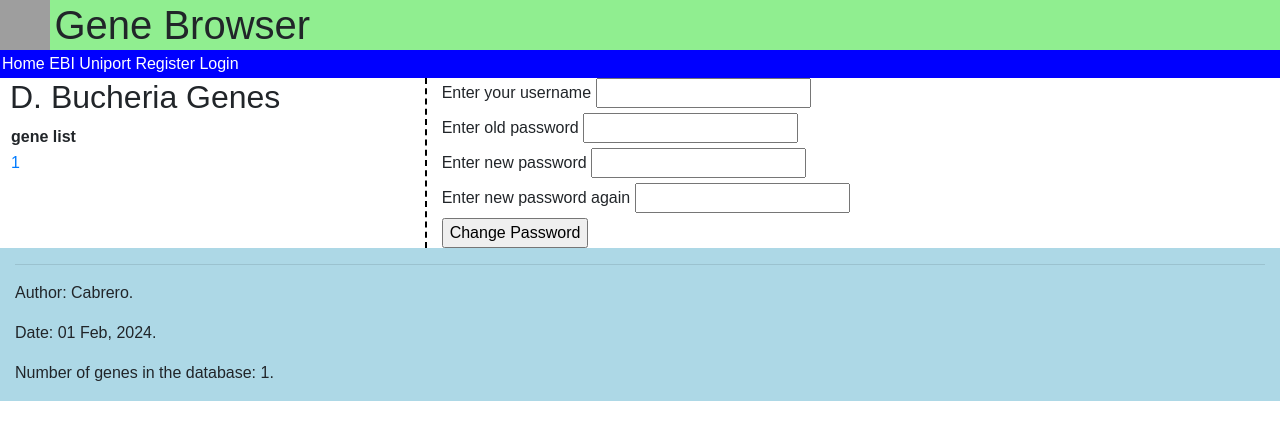
After one commit to yslaoui/django_genomics, a Django app: page /changePassword/ in a window 1280 px wide. The commit adds this page. Shown: the top 440 px of the page. Run offline with Django 3.2, Linux system fonts and the light colour scheme; tables that the repository leaves empty hold one stand-in row (values such as "Sample post"); some libraries are stand-ins or nearby versions; grey boxes are pictures that could not be loaded.

Commit message:
user can change password

```diff
--- /dev/null
+++ b/genedata/templates/genedata/changePassword.html
@@ -0,0 +1,20 @@
+{% extends "./base.html" %}
+{% load bootstrap4 %}
+{% block content %}
+    <form method="post" action="/changePassword/">
+        {% csrf_token %}
+        <label for=""> Enter your username </label>
+        <input type="text" name="username">
+        <br>
+        <label for=""> Enter old password</label>
+        <input type="password" name="password">
+        <br>
+        <label for=""> Enter new password</label>
+        <input type="password" name="newPassword1">
+        <br>
+        <label for=""> Enter new password again</label>
+        <input type="password" name="newPassword2">
+        <br>
+        <input type="submit" value="Change Password">
+    </form>
+{% endblock content %}
--- a/genedata/templates/genedata/header.html
+++ b/genedata/templates/genedata/header.html
@@ -11,26 +11,8 @@
         {% bootstrap_javascript jquery='full' %}
 
         <link rel="stylesheet" type="text/css" href="../static/css/genedata.css">
-        <script>
-            var x, y, z;
-            x = 5;
-            y = 6.6;
-            z = "Hello";
-            z = z + "World";
-            console.log(z);
-            function changePage()
-            {
-                console.log("changing page...");
-                var h1_elements = document.querySelectorAll("h1");
-                for (h in h1_elements) {
-                    h1_elements[h].innerHTML = "Organisme name: D.Bucheria";
-                }
-            }
+        <style>
 
-
-
-
-        </script>
-
+        </style>
     </head>
  <body>
--- a/genedata/templates/genedata/title.html
+++ b/genedata/templates/genedata/title.html
@@ -14,6 +14,7 @@
             {% if user.is_authenticated%}
                 <li class="nav-item-active">Hello {{user.username}}</a></li>
                 <li class="nav-item-active"><a class="nav_link" href="../logout/">Logout&nbsp;</a></li>
+                <li class="nav-item-active"><a class="nav_link" href="/changePassword">Change Password&nbsp;</a></li>
                 {%else %}
                 <li class="nav-item-active"><a class="nav_link" href="/register">Register&nbsp;</a></li>
                 <li class="nav-item-active"><a class="nav_link" href="/login">Login&nbsp;</a></li>
--- a/genedata/urls.py
+++ b/genedata/urls.py
@@ -21,5 +21,6 @@
     path('app/', views.spa, name = "spa"),
     path('register/', views.register, name='register'),
     path('login/', views.user_login, name='user_login'),
-    path('logout/', views.user_logout, name='user_logout')
+    path('logout/', views.user_logout, name='user_logout'),
+    path('changePassword/', views.user_changePassword, name='user_changePassword')
 ]
--- a/genedata/views.py
+++ b/genedata/views.py
@@ -1,5 +1,5 @@
 from typing import Any, Dict, List
-from django.shortcuts import render
+from django.shortcuts import render, redirect
 from django.http import HttpResponseRedirect, HttpResponse
 from django.urls import reverse
 from django.views.generic import ListView
@@ -9,11 +9,38 @@
 from django.views.generic import UpdateView
 from django.contrib.auth import authenticate, login, logout
 from django.contrib.auth.decorators import login_required
+from django.contrib import messages
 
 from .models import *
 from .forms import *
 
 # Create your views here.
+
+
+def user_changePassword(request):
+    master_genes = Gene.objects.all()
+    if request.method == "POST":
+        username = request.POST["username"]
+        password = request.POST["password"]
+        user = authenticate(username=username, password=password)
+        if user:
+            print(f"user{user} is connected")
+            newPassword1 = request.POST["newPassword1"]
+            newPassword2 = request.POST["newPassword2"]
+            if newPassword1 == newPassword2:
+               print("the two passwords are the same")
+               user.set_password(newPassword1)
+               user.save()
+               messages.success(request, "Your password was successfully changed")
+               return HttpResponseRedirect('../login/')
+            else:
+                print("passwords entered do not match")
+                return HttpResponse("The paswwords you entered do not match")
+        else:
+            print("Invalid username / password")
+            return HttpResponse("Invalid username / password")
+    else:
+        return render(request, 'genedata/changePassword.html', {'master_genes': master_genes})
 
 def some_view(request):
     if not request.user.is_authenticated:
@@ -61,11 +88,12 @@
     master_genes = Gene.objects.all()
     if request.method == 'POST':
         username = request.POST['username']
-        password = request.POST['username']
-
+        password = request.POST['password']
         # Check the credentials against the database. If Ok, returns the user model instance. Otherwise return None
         user = authenticate(username=username, password=password)
+        print(user)
         if user:
+            print(user.is_active)
             if user.is_active:
                login(request, user)
                return HttpResponseRedirect('../')
```
Also changed, not shown: genedata/models.py (line endings or trailing spaces).
